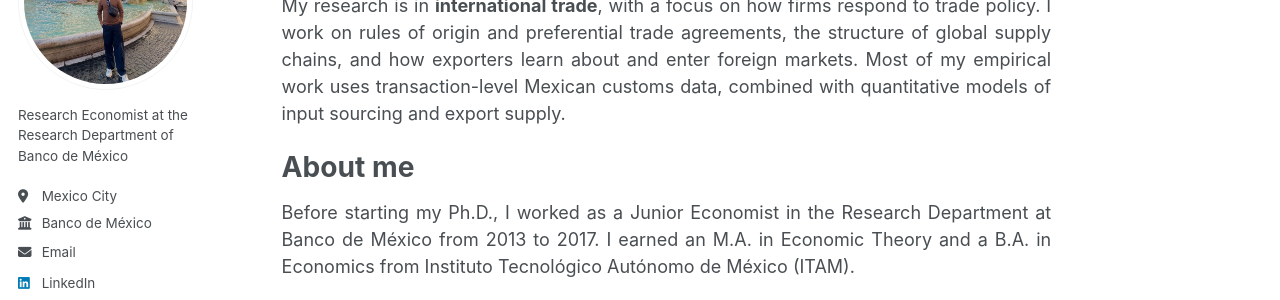
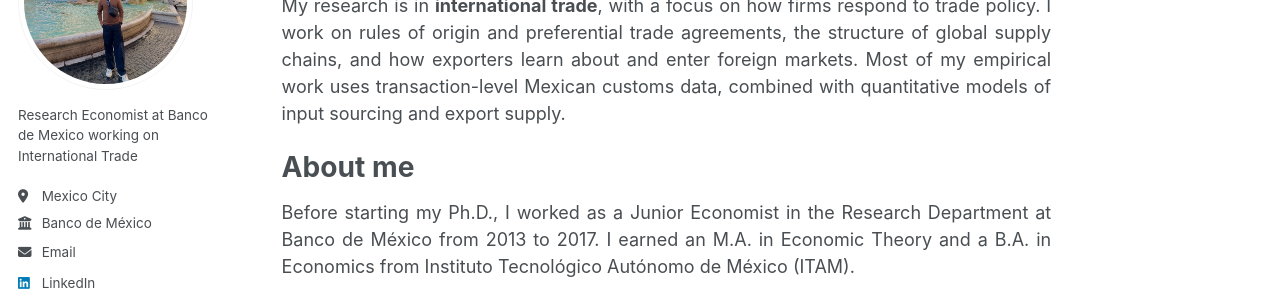
Before and after one commit to joseramonmoran/joseramonmoran.github.io, a Jekyll site: the page built from _pages/about.md, in a window 1280 px wide. Shown: the part 186-486 px from the top of the page. Built offline with Jekyll 4.4.1, drawn with Linux system fonts in a browser that asks for light colours; a style sheet for code colours, icons or effects is not loaded.

Commit message:
Update _config.yml

```diff
--- a/_config.yml
+++ b/_config.yml
@@ -27,7 +27,7 @@ author:
   avatar           : "profile.jpeg"
   name             : "José Ramón Morán"
   pronouns         : # example: "she/her"
-  bio              : "Research Economist at the Research Department of Banco de México"
+  bio              : "Research Economist at Banco de Mexico working on International Trade"
   location         : "Mexico City"
   employer         : "Banco de México"
   uri              : # URL
```
